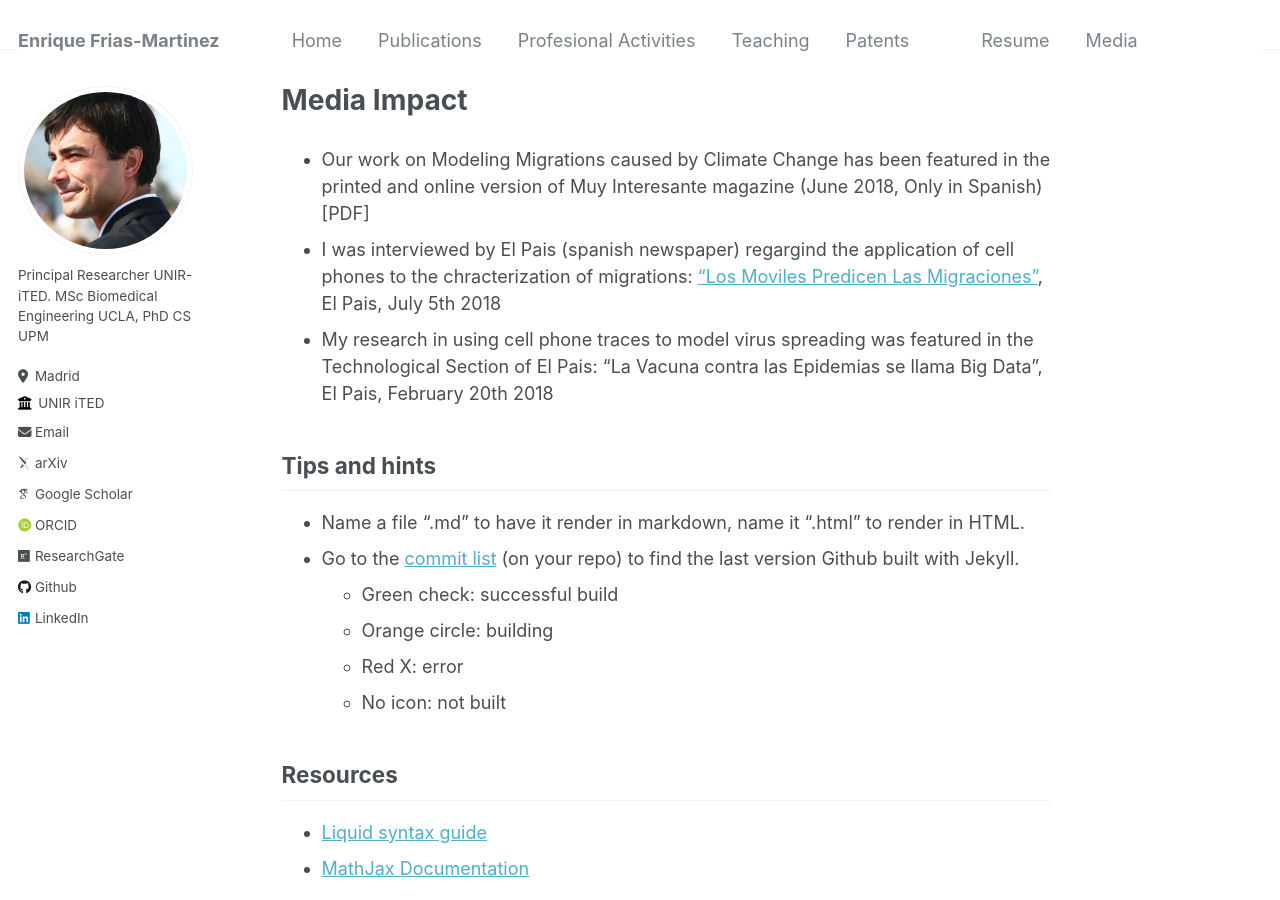
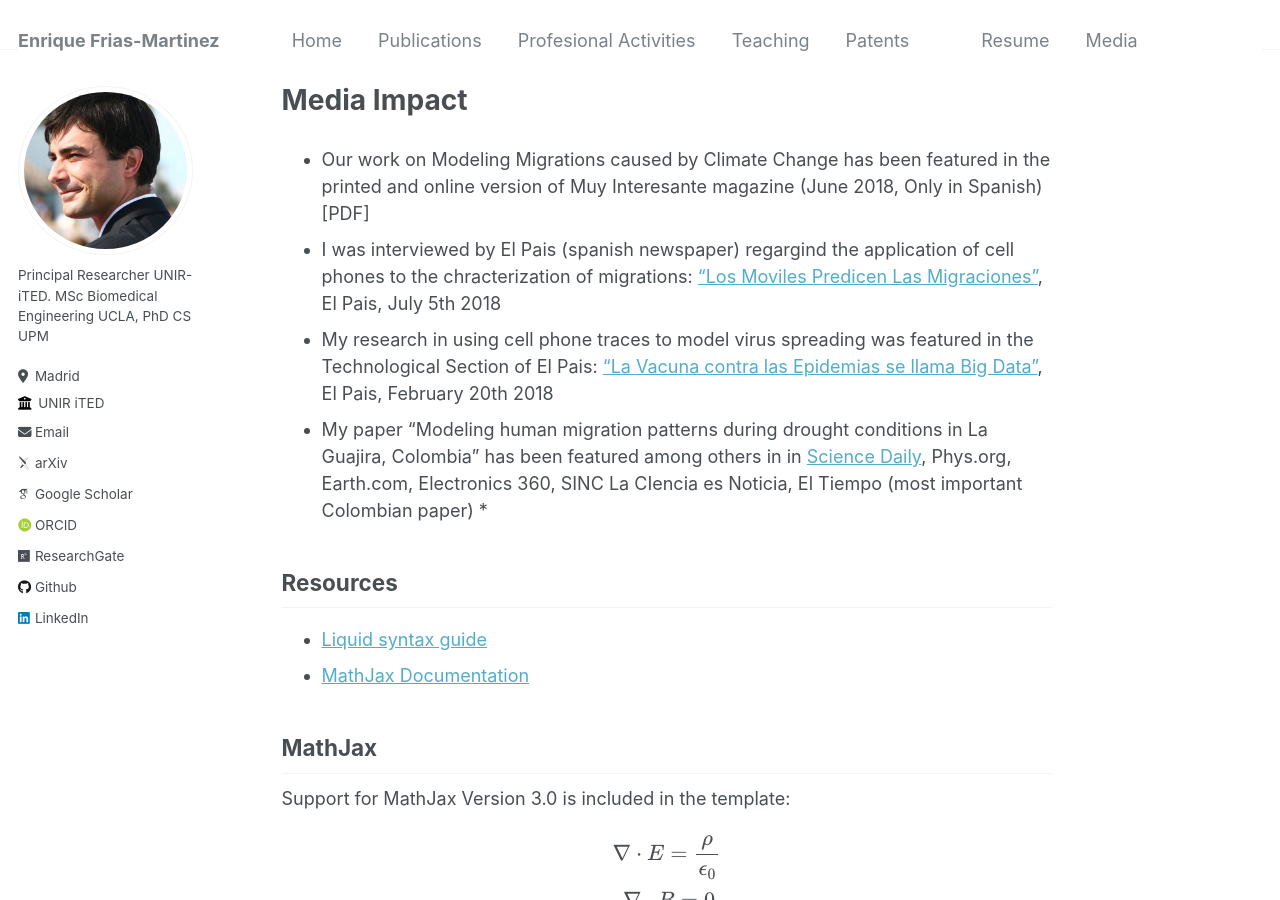
Before and after one commit to ENriqueFRiasM/TEST1, a Jekyll site: the page built from _pages/markdown.md, in a window 1280 px wide and 900 px high. Built offline with Jekyll 4.4.1, drawn with Linux system fonts in a browser that asks for light colours; some web fonts are replaced.

Commit message:
Update markdown.md

```diff
--- a/_pages/markdown.md
+++ b/_pages/markdown.md
@@ -10,17 +10,9 @@ redirect_from:
 
 * Our work on Modeling Migrations caused by Climate Change has been featured in the printed and online version of Muy Interesante magazine  (June 2018, Only in Spanish) [PDF]
 * I was interviewed by El Pais (spanish newspaper) regargind the application of cell phones to the chracterization of migrations: ["Los Moviles  Predicen Las Migraciones"](https://elpais.com/tecnologia/2018/07/04/actualidad/1530700909_275801.html), El Pais, July 5th 2018
-* My research in using cell phone traces to model virus spreading was featured in the Technological Section of El Pais: "La Vacuna contra las Epidemias se llama Big Data", El Pais, February 20th 2018
-
-
-## Tips and hints
-
-* Name a file ".md" to have it render in markdown, name it ".html" to render in HTML.
-* Go to the [commit list](https://github.com/academicpages/academicpages.github.io/commits/master) (on your repo) to find the last version Github built with Jekyll.
-  * Green check: successful build
-  * Orange circle: building
-  * Red X: error
-  * No icon: not built
+* My research in using cell phone traces to model virus spreading was featured in the Technological Section of El Pais: ["La Vacuna contra las Epidemias se llama Big Data"](https://elpais.com/retina/2018/02/19/innovacion/1519039015_430916.html), El Pais, February 20th 2018
+* My paper  "Modeling human migration patterns during drought conditions in La Guajira, Colombia" has been featured among others in in [Science Daily](https://www.sciencedaily.com/releases/2018/06/180628120053.htm),  Phys.org,  Earth.com, Electronics 360,  SINC La CIencia es Noticia, El Tiempo (most important Colombian paper)
+*
 
 ## Resources
  * [Liquid syntax guide](https://shopify.github.io/liquid/tags/control-flow/)
```
